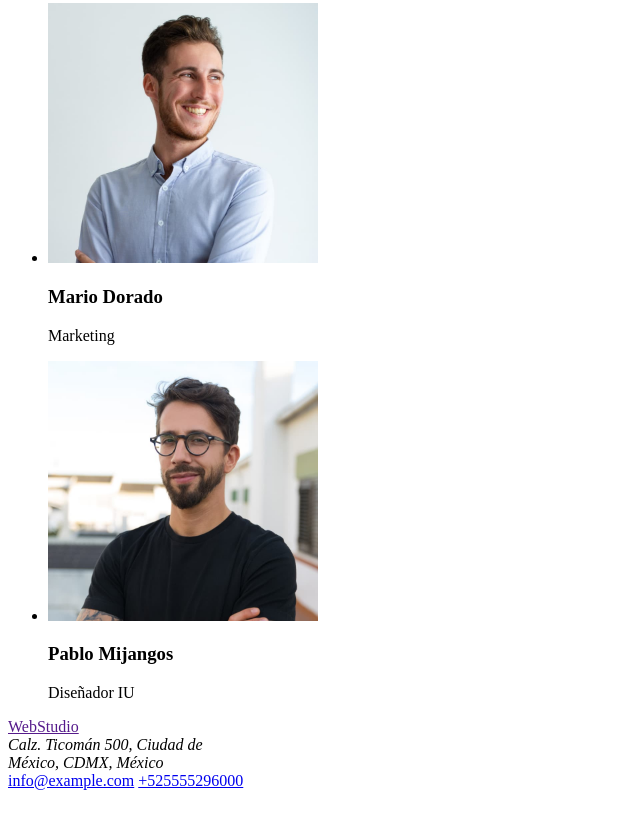
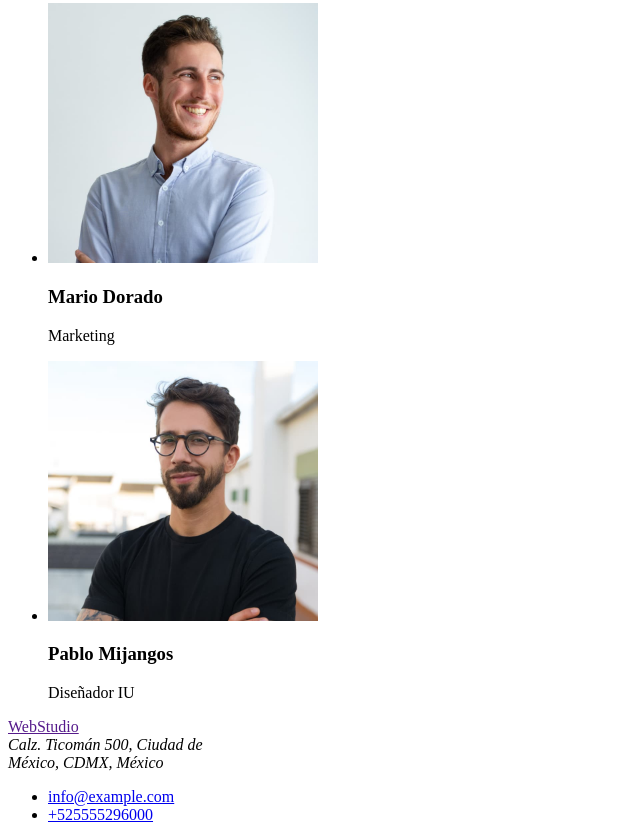
Before and after one commit to Imguarnizo/goit-markup-hw-01, a plain HTML site: page index.html in a window 1280 px wide. Shown: the part 1409-2249 px from the top of the page, without its empty margins (0-640 px from the left). Before the commit the page ends 2207 px from the top, so only its background shows below. Drawn offline with Linux system fonts and the light colour scheme.

Commit message:
update html and create .prettierrc

```diff
--- a/index.html
+++ b/index.html
@@ -5,6 +5,12 @@
     <meta http-equiv="X-UA-Compatible" content="IE=edge" />
     <meta name="viewport" content="width=device-width, initial-scale=1.0" />
     <title>WebStudio</title>
+    <link rel="preconnect" href="https://fonts.googleapis.com" />
+    <link rel="preconnect" href="https://fonts.gstatic.com" crossorigin />
+    <link
+      href="https://fonts.googleapis.com/css2?family=Raleway:ital,wght@0,700;1,700&family=Roboto:ital,wght@0,400;0,500;0,700;0,900;1,400;1,500;1,700;1,900&display=swap"
+      rel="stylesheet"
+    />
   </head>
   <body>
     <header>
@@ -107,8 +113,10 @@
         Calz. Ticomán 500, Ciudad de <br />
         México, CDMX, México
       </address>
-      <a href="mailto:info@example.com">info@example.com</a>
-      <a href="tel:+525555296000">+525555296000</a>
+      <ul>
+        <li><a href="mailto:info@example.com">info@example.com</a></li>
+        <li><a href="tel:+525555296000">+525555296000</a></li>
+      </ul>
     </footer>
   </body>
 </html>
```
Also changed, not shown: 1 other file.
